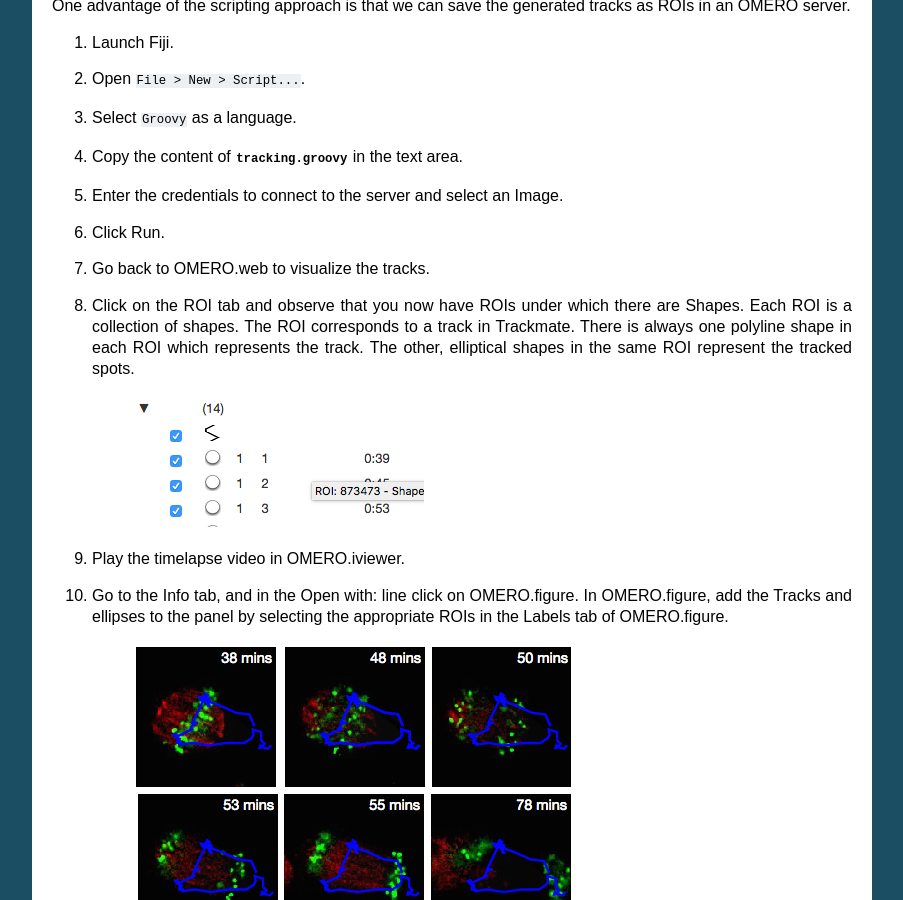
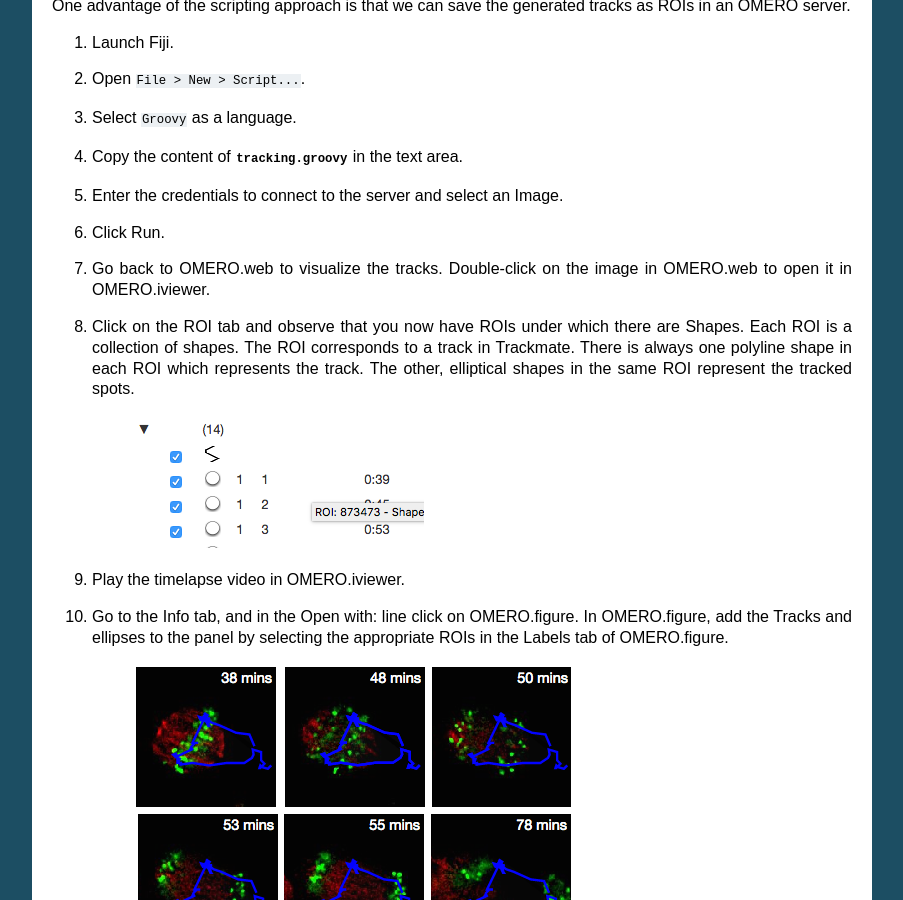
Before and after one commit to ome/omero-guide-trackmate, a Sphinx documentation site: the page built from docs/trackmate_scripting.rst, in a window 1280 px wide and 900 px high, scrolled down 828 px. Shown: the whole window, without its empty margins (198-1101 px from the left). Built offline with Sphinx 7.4.7, drawn with Linux system fonts in a browser that asks for light colours.

Commit message:
Update docs/trackmate_scripting.rst

```diff
--- a/docs/trackmate_scripting.rst
+++ b/docs/trackmate_scripting.rst
@@ -58,7 +58,7 @@
 
 #. Click Run.
 
-#. Go back to OMERO.web to visualize the tracks.
+#. Go back to OMERO.web to visualize the tracks. Double-click on the image in OMERO.web to open it in OMERO.iviewer.
 
 #. Click on the ROI tab and observe that you now have ROIs under which there are Shapes. Each ROI is a collection of shapes. The ROI corresponds to a track in Trackmate. There is always one polyline shape in each ROI which represents the track. The other, elliptical shapes in the same ROI represent the tracked spots.
 
```
